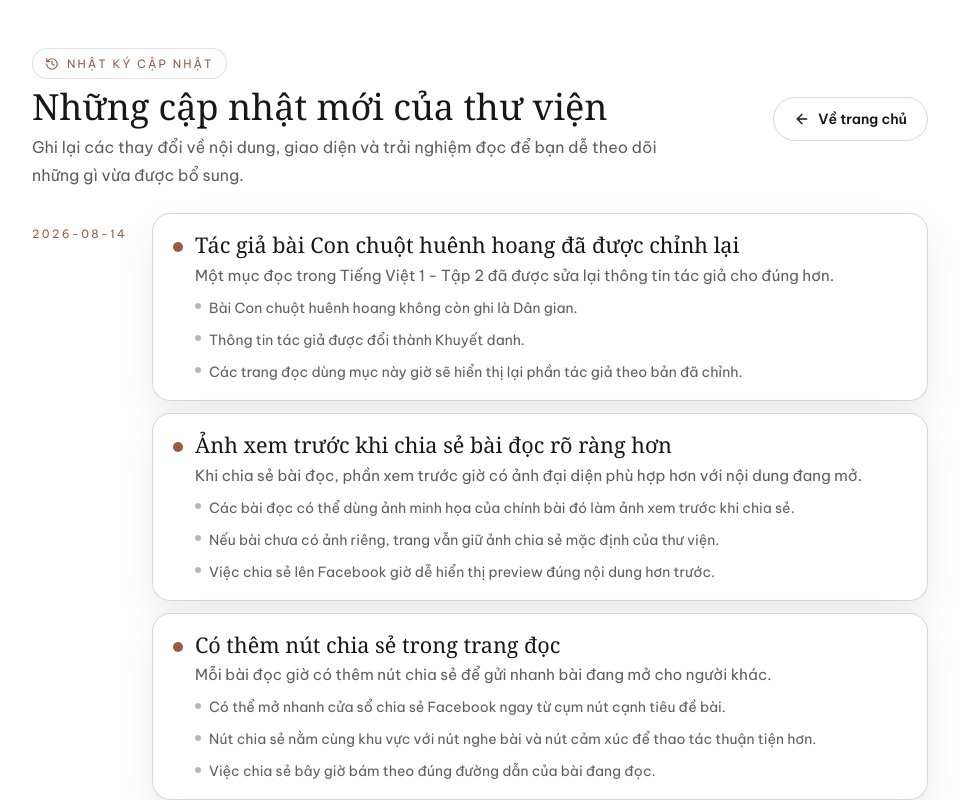
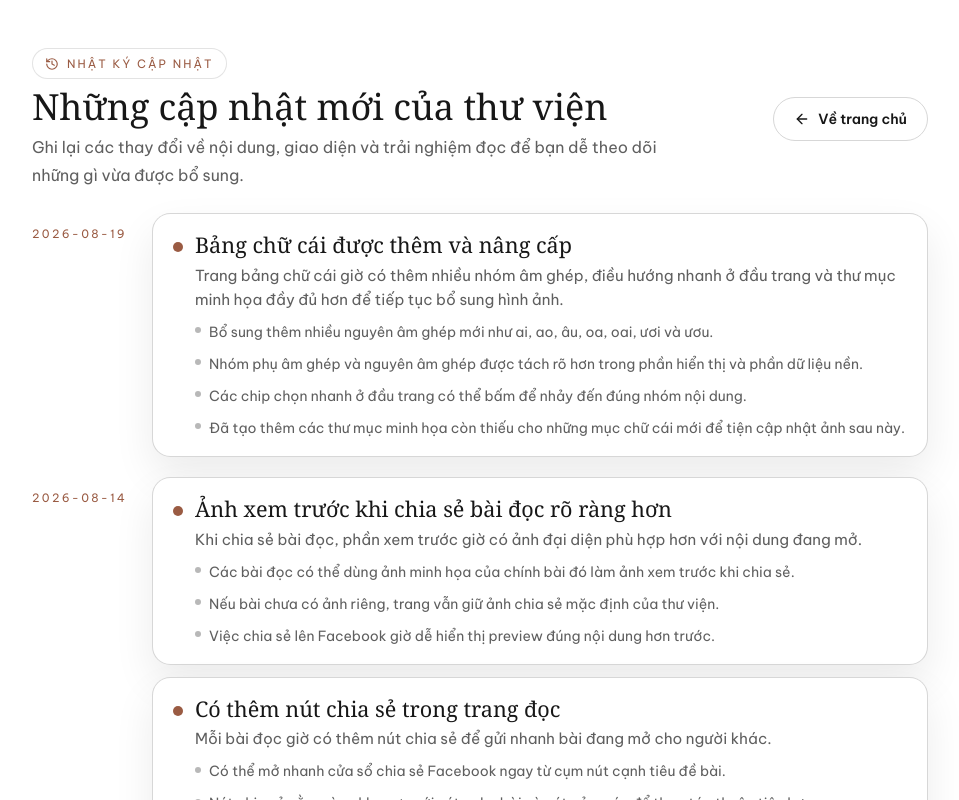
Before and after one commit to deko-39/tieng-viet-sgk, a Next.js app: page /changelog in a window 1280 px wide. Shown: the top 800 px of the page, without its empty margins (160-1119 px from the left). Built offline with nearby package versions, Linux system fonts and the light colour scheme; no server answers.

Commit message:
more work

```diff
--- a/data/changelog.ts
+++ b/data/changelog.ts
@@ -8,15 +8,16 @@ export interface ChangelogEntry {
 
 export const changelogEntries: ChangelogEntry[] = [
   {
-    id: "2026-08-14-con-chuot-huenh-hoang-author-fix",
-    date: "2026-08-14",
-    title: "Tác giả bài Con chuột huênh hoang đã được chỉnh lại",
+    id: "2026-08-19-alphabet-browser-expanded",
+    date: "2026-08-19",
+    title: "Bảng chữ cái được thêm và nâng cấp",
     description:
-      "Một mục đọc trong Tiếng Việt 1 - Tập 2 đã được sửa lại thông tin tác giả cho đúng hơn.",
+      "Trang bảng chữ cái giờ có thêm nhiều nhóm âm ghép, điều hướng nhanh ở đầu trang và thư mục minh họa đầy đủ hơn để tiếp tục bổ sung hình ảnh.",
     changes: [
-      "Bài Con chuột huênh hoang không còn ghi là Dân gian.",
-      "Thông tin tác giả được đổi thành Khuyết danh.",
-      "Các trang đọc dùng mục này giờ sẽ hiển thị lại phần tác giả theo bản đã chỉnh.",
+      "Bổ sung thêm nhiều nguyên âm ghép mới như ai, ao, âu, oa, oai, ươi và ươu.",
+      "Nhóm phụ âm ghép và nguyên âm ghép được tách rõ hơn trong phần hiển thị và phần dữ liệu nền.",
+      "Các chip chọn nhanh ở đầu trang có thể bấm để nhảy đến đúng nhóm nội dung.",
+      "Đã tạo thêm các thư mục minh họa còn thiếu cho những mục chữ cái mới để tiện cập nhật ảnh sau này.",
     ],
   },
   {
```
